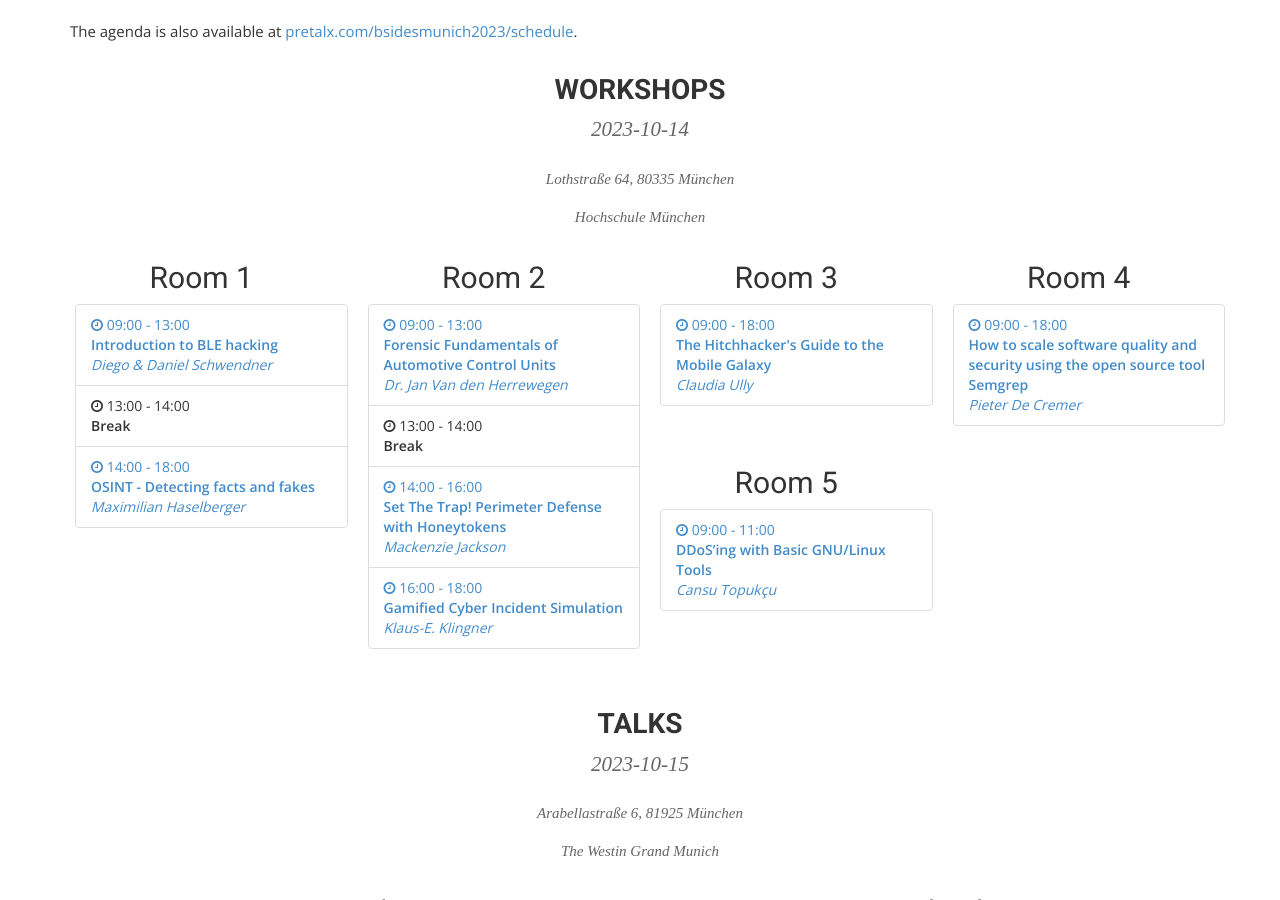
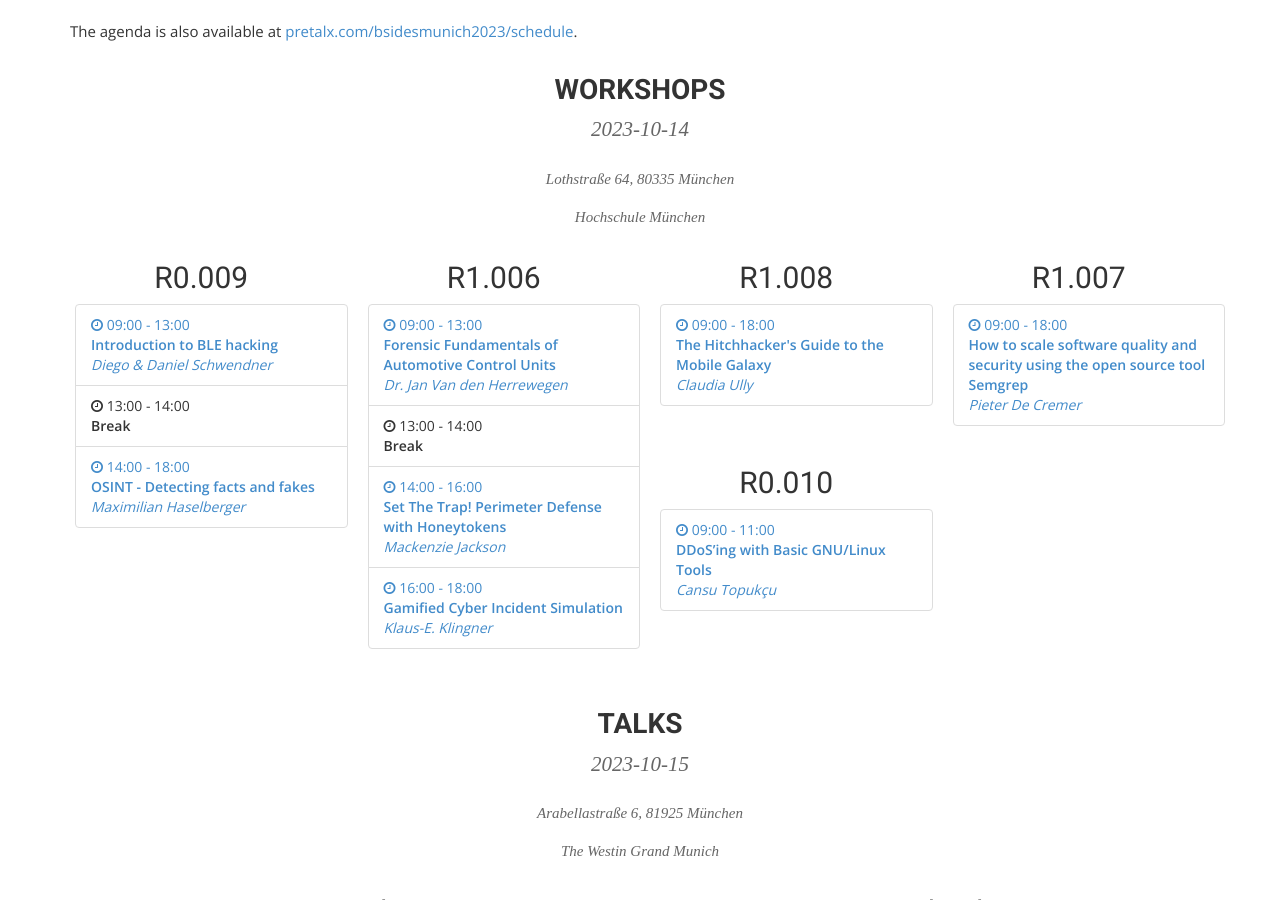
Before and after one commit to BSidesMUC/BSidesMunich2023, a Jekyll site: the page built from agenda.md, in a window 1280 px wide and 900 px high, scrolled down 541 px. Built offline with Jekyll 4.4.1, drawn with Linux system fonts in a browser that asks for light colours; nearby versions of some CDN libraries; some web fonts are replaced.

Commit message:
Update to room names

```diff
--- a/_layouts/agenda.html
+++ b/_layouts/agenda.html
@@ -40,13 +40,15 @@ layout: default
         <div class="card">
           <div class="card-block text-center card-primary p-2">
             {% if track == 1 %}
-              <h2>Room 1</h2>
+              <h2>R0.009</h2>
             {% elsif track == 2 %}
-              <h2>Room 2 </h2>
+              <h2>R1.006 </h2>
             {% elsif track == 3 %}
-              <h2>Room 3 </h2>
+              <h2>R1.008 </h2>
             {% elsif track == 4 %}
-              <h2>Room 4 </h2>
+              <h2>R1.007 </h2>
+            {% elsif track == 5 %}
+              <h2>R0.010 </h2>
             {% else %}
               <h2>Room {{ track }}</h2>
             {% endif %}
```
Also changed, not shown: _data/import-pretalx.py (+5 -5 lines).
